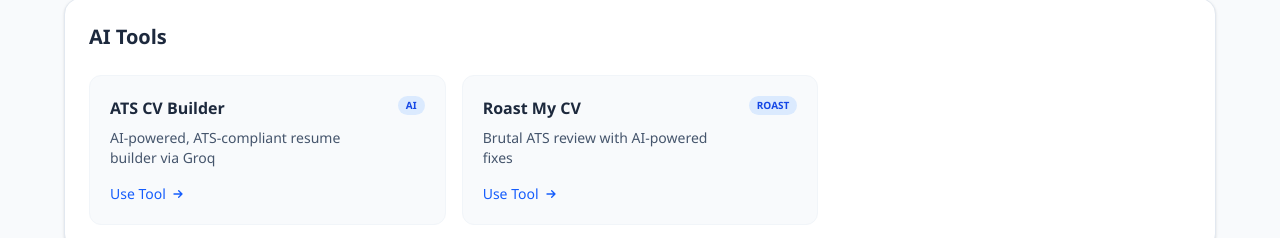
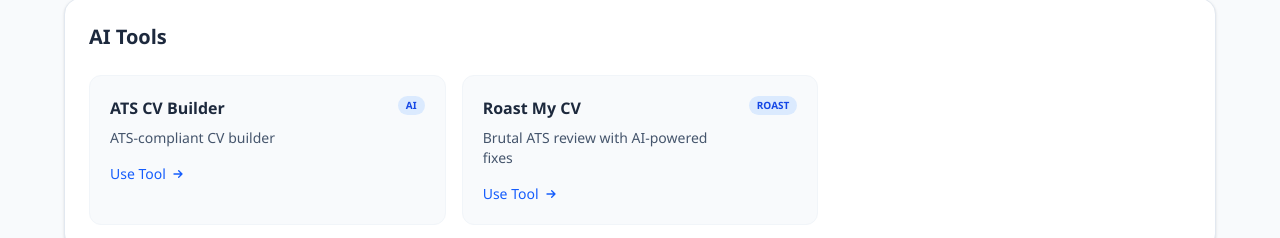
Before and after one commit to emmyade360/Eazitool, a Next.js app: page /tools in a window 1280 px wide. Shown: the part 278-516 px from the top of the page. Built offline with nearby package versions, Linux system fonts and the light colour scheme; no server answers.

Commit message:
ui adjustment

```diff
--- a/components/tools-data.ts
+++ b/components/tools-data.ts
@@ -5,7 +5,7 @@
     ai: {
       category: 'AI Tools',
       items: {
-        cvBuilder: ['ATS CV Builder', 'AI-powered, ATS-compliant resume builder via Groq'],
+        cvBuilder: ['ATS CV Builder', 'ATS-compliant CV builder'],
         roastCv: ['Roast My CV', 'Brutal ATS review with AI-powered fixes'],
       },
     },
@@ -157,7 +157,7 @@
     ai: {
       category: 'AI Tools',
       items: {
-        cvBuilder: ['ATS CV Builder', 'AI-powered, ATS-compliant resume builder via Groq'],
+        cvBuilder: ['ATS CV Builder', 'ATS-compliant CV builder'],
         roastCv: ['Roast My CV', 'Brutal ATS review with AI-powered fixes'],
       },
     },
```
